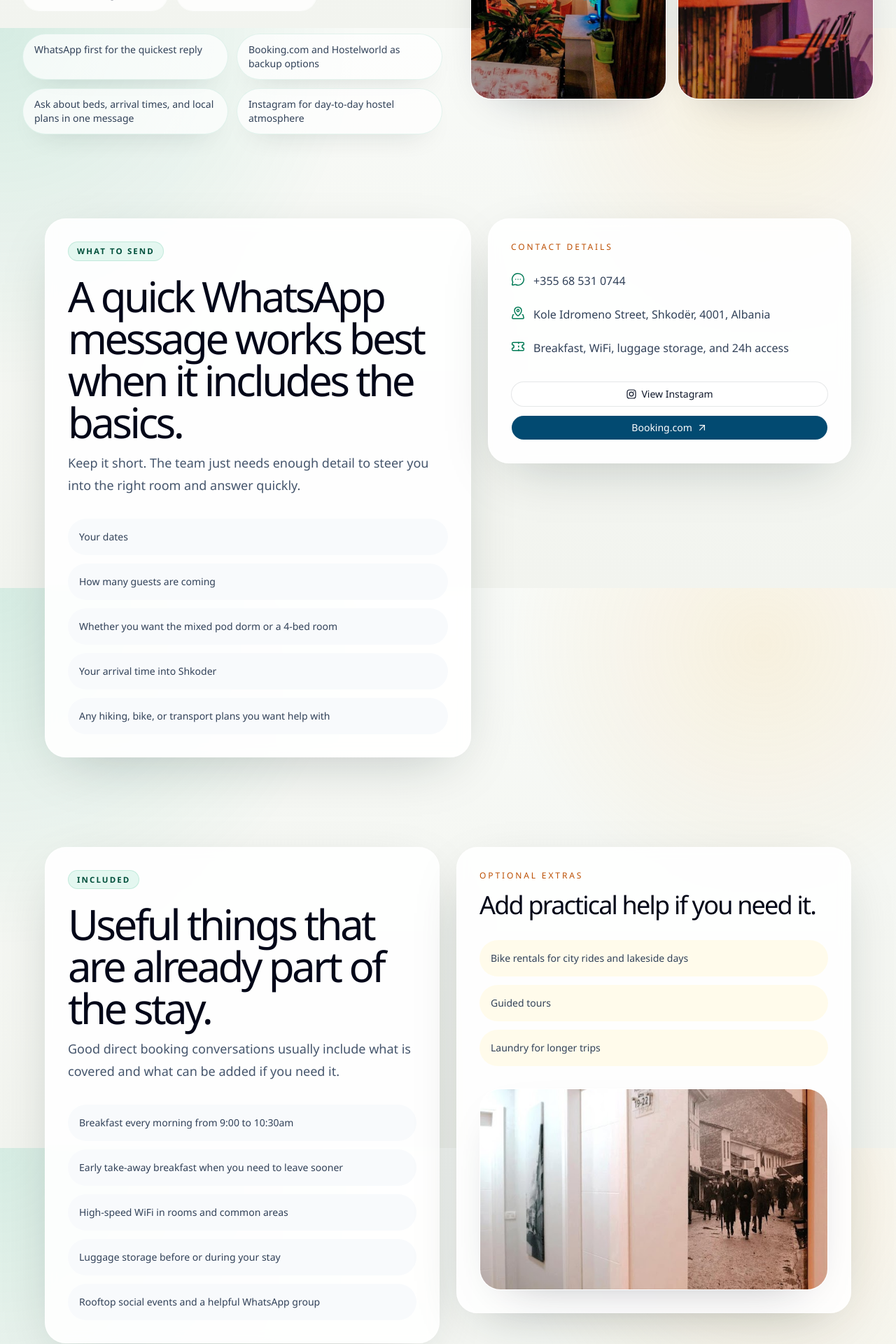
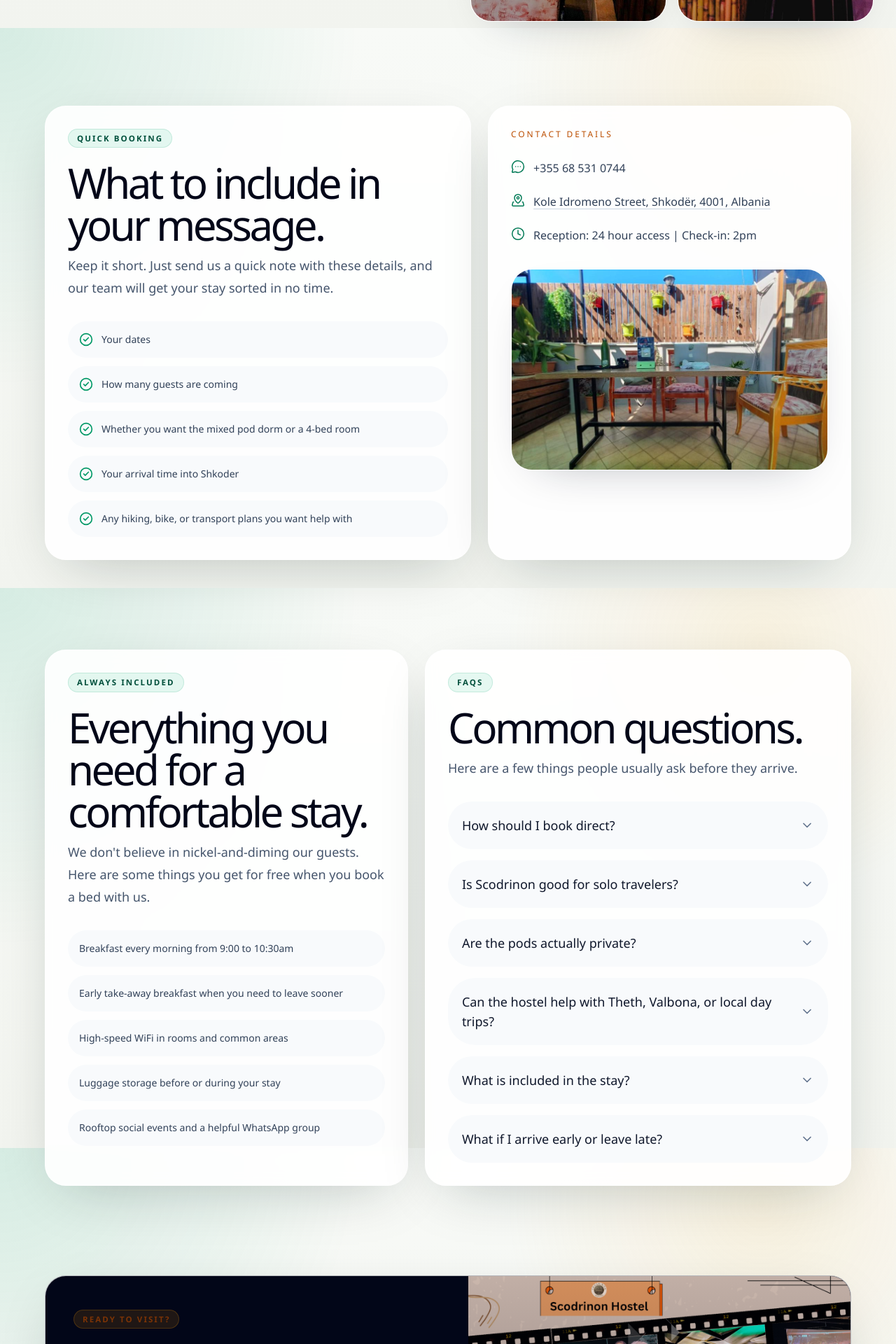
Before and after one commit to dkuromi1/hostel-nextjs, a Next.js app: page /contact in a window 1280 px wide. Shown: the part 760-2680 px from the top of the page at 70% size. Built offline with nearby package versions, Linux system fonts and the light colour scheme; no server answers.

Commit message:
feat: contact page updated
webcopy updated
removed unnecessary elements
moved faq page
major visual upgrades
clickable Google Maps
added check-in/reception times

```diff
--- a/app/contact/page.tsx
+++ b/app/contact/page.tsx
@@ -1,9 +1,11 @@
 import Image from "next/image";
 import {
   ArrowUpRight,
+  CheckCircle2,
+  ChevronDown,
+  Clock,
   MapPinned,
   MessageCircleMore,
-  Ticket,
 } from "lucide-react";
 
 import { BookingActions } from "@/components/booking-actions";
@@ -18,6 +20,7 @@ import { Panel } from "@/components/ui/panel";
 import { buildBreadcrumbSchema, buildMetadata } from "@/lib/metadata";
 import {
   contactChecklist,
+  faqItems,
   freeServices,
   paidServices,
   siteConfig,
@@ -43,15 +46,9 @@ export default function ContactPage() {
       />
 
       <PageHero
-        eyebrow="Contact"
-        title="Direct booking should feel as easy as sending one message."
-        description="WhatsApp is the most prominent route because it is the fastest and clearest way to speak with the hostel team. If you prefer booking platforms, those links are right here too."
-        highlights={[
-          "WhatsApp first for the quickest reply",
-          "Booking.com and Hostelworld as backup options",
-          "Ask about beds, arrival times, and local plans in one message",
-          "Instagram for day-to-day hostel atmosphere",
-        ]}
+        eyebrow="Contact & Book"
+        title="Skip the fees. Book directly with a simple message."
+        description="We prefer WhatsApp because it's the fastest way to answer your questions and secure your bed. (But if you prefer the booking apps, you'll find those links here too)."
       >
         <div className="grid gap-4">
           <Panel className="p-6 sm:p-7">
@@ -67,7 +64,7 @@ export default function ContactPage() {
               from Shkoder after your stay.
             </p>
             <div className="mt-6">
-              <BookingActions className="max-w-4xl" />
+              <BookingActions className="max-w-4xl" whatsappOnly={true}/>
             </div>
           </Panel>
           <div className="grid gap-4 md:grid-cols-2">
@@ -96,19 +93,20 @@ export default function ContactPage() {
       <section className="px-4 py-16 sm:px-6 lg:px-8">
         <div className="shell-container grid gap-6 lg:grid-cols-[1.08fr_0.92fr]">
           <Reveal>
-            <Panel className="p-6 sm:p-8">
+            <Panel className="p-6 sm:p-8 h-full">
               <SectionHeading
-                eyebrow="What To Send"
-                title="A quick WhatsApp message works best when it includes the basics."
-                description="Keep it short. The team just needs enough detail to steer you into the right room and answer quickly."
+                eyebrow="Quick Booking"
+                title="What to include in your message."
+                description="Keep it short. Just send us a quick note with these details, and our team will get your stay sorted in no time."
               />
               <div className="mt-8 grid gap-3">
                 {contactChecklist.map((item) => (
                   <div
                     key={item}
-                    className="rounded-2xl bg-slate-50 px-4 py-3 text-sm leading-7 text-slate-700"
+                    className="flex items-center gap-3 rounded-2xl bg-slate-50 px-4 py-3 text-sm leading-7 text-slate-700"
                   >
-                    {item}
+                    <CheckCircle2 className="size-5 shrink-0 text-emerald-600" />
+                    <span>{item}</span>
                   </div>
                 ))}
               </div>
@@ -116,7 +114,7 @@ export default function ContactPage() {
           </Reveal>
 
           <Reveal delay={120}>
-            <Panel className="p-6 sm:p-8">
+            <Panel className="p-6 sm:p-8 h-full">
               <p className="text-xs uppercase tracking-[0.24em] text-amber-700">
                 Contact Details
               </p>
@@ -133,41 +131,33 @@ export default function ContactPage() {
                     className="mt-1 size-5 shrink-0 text-emerald-700"
                     strokeWidth={1.8}
                   />
-                  <span>{siteConfig.location}</span>
+                  <a
+                    href={`https://www.google.com/maps/search/?api=1&query=${encodeURIComponent(
+                      siteConfig.name + " " + siteConfig.location
+                    )}`}
+                    target="_blank"
+                    rel="noreferrer"
+                    className="underline decoration-slate-300 underline-offset-4 hover:text-emerald-700 transition-colors"
+                  >
+                    {siteConfig.location}
+                  </a>
                 </p>
                 <p className="flex items-start gap-3">
-                  <Ticket
+                  <Clock
                     className="mt-1 size-5 shrink-0 text-emerald-700"
                     strokeWidth={1.8}
                   />
-                  <span>Breakfast, WiFi, luggage storage, and 24h access</span>
+                  <span>Reception: 24 hour access | Check-in: 2pm</span>
                 </p>
               </div>
-              <div className="mt-8 grid gap-3">
-                <a
-                  href={siteConfig.instagramUrl}
-                  target="_blank"
-                  rel="noreferrer"
-                  className={cn(
-                    buttonVariants({ variant: "outline", size: "lg" }),
-                    "rounded-full bg-white"
-                  )}
-                >
-                  <InstagramGlyph className="size-4" strokeWidth={1.8} />
-                  View Instagram
-                </a>
-                <a
-                  href={siteConfig.bookingUrl}
-                  target="_blank"
-                  rel="noreferrer"
-                  className={cn(
-                    buttonVariants({ variant: "secondary", size: "lg" }),
-                    "rounded-full bg-sky-900 text-white hover:bg-sky-950"
-                  )}
-                >
-                  Booking.com
-                  <ArrowUpRight className="size-4" strokeWidth={1.8} />
-                </a>
+              <div className="mt-8 media-frame relative min-h-[18rem]">
+                <Image
+                  src="/images/outdoor_common_2.jpg"
+                  alt="Outdoor ambiance at Scodrinon Hostel"
+                  fill
+                  className="object-cover"
+                  sizes="(max-width: 1024px) 100vw, 38vw"
+                />
               </div>
             </Panel>
           </Reveal>
@@ -175,13 +165,13 @@ export default function ContactPage() {
       </section>
 
       <section className="px-4 py-16 sm:px-6 lg:px-8">
-        <div className="shell-container grid gap-6 lg:grid-cols-2">
+        <div className="shell-container grid gap-6 lg:grid-cols-[0.92fr_1.08fr]">
           <Reveal>
-            <Panel className="p-6 sm:p-8">
+            <Panel className="p-6 sm:p-8 h-full">
               <SectionHeading
-                eyebrow="Included"
-                title="Useful things that are already part of the stay."
-                description="Good direct booking conversations usually include what is covered and what can be added if you need it."
+                eyebrow="Always Included"
+                title="Everything you need for a comfortable stay."
+                description="We don't believe in nickel-and-diming our guests. Here are some things you get for free when you book a bed with us."
               />
               <div className="mt-8 grid gap-3">
                 {freeServices.map((service) => (
@@ -195,32 +185,31 @@ export default function ContactPage() {
               </div>
             </Panel>
           </Reveal>
+
           <Reveal delay={120}>
-            <Panel className="p-6 sm:p-8">
-              <p className="text-xs uppercase tracking-[0.24em] text-amber-700">
-                Optional Extras
-              </p>
-              <h2 className="mt-4 font-heading text-4xl leading-none tracking-[-0.05em] text-slate-950">
-                Add practical help if you need it.
-              </h2>
-              <div className="mt-8 grid gap-3">
-                {paidServices.map((service) => (
-                  <div
-                    key={service}
-                    className="rounded-2xl bg-amber-50 px-4 py-3 text-sm leading-7 text-slate-700"
+            <Panel className="p-6 sm:p-8 h-full">
+              <SectionHeading
+                eyebrow="FAQs"
+                title="Common questions."
+                description="Here are a few things people usually ask before they arrive."
+              />
+              <div className="mt-8 flex flex-col gap-4">
+                {faqItems.map((faq, i) => (
+                  <details
+                    key={i}
+                    className="group rounded-2xl bg-slate-50 p-5 open:bg-slate-100 transition-colors"
                   >
-                    {service}
-                  </div>
+                    <summary className="font-heading text-lg font-medium text-slate-900 cursor-pointer list-none flex justify-between items-center gap-4">
+                      {faq.question}
+                      <span className="transition-transform duration-300 group-open:rotate-180 shrink-0">
+                        <ChevronDown className="size-5 text-slate-500" />
+                      </span>
+                    </summary>
+                    <p className="mt-3 text-base leading-7 text-slate-600 pr-6">
+                      {faq.answer}
+                    </p>
+                  </details>
                 ))}
-              </div>
-              <div className="mt-8 media-frame relative min-h-[18rem]">
-                <Image
-                  src="/images/ambiance_3.jpg"
-                  alt="Interior ambiance at Scodrinon Hostel"
-                  fill
-                  className="object-cover"
-                  sizes="(max-width: 1024px) 100vw, 38vw"
-                />
               </div>
             </Panel>
           </Reveal>
@@ -230,9 +219,9 @@ export default function ContactPage() {
       <section className="px-4 py-16 sm:px-6 lg:px-8">
         <div className="shell-container">
           <CtaStrip
-            eyebrow="Message The Hostel"
-            title="If you have the dates, you have enough to start the booking."
-            description="WhatsApp gets top billing because it is the most direct path to a confirmed stay. Booking.com and Hostelworld remain one click behind it."
+            eyebrow="Ready to visit?"
+            title="Got your dates? Let's get you booked."
+            description="Drop us a message on WhatsApp and we'll confirm your bed right away. We can't wait to welcome you to Shkoder."
             image="/images/promo_2.png"
             alt="Promotional image for Scodrinon Hostel"
           />
--- a/app/page.tsx
+++ b/app/page.tsx
@@ -577,18 +577,6 @@ export default function Home() {
             </div>
           </Reveal>
 
-          <Reveal delay={120} className="lg:col-span-5">
-            <Panel className="p-6 h-full">
-              <SectionHeading
-                eyebrow="FAQ"
-                title="A few things travelers usually ask before they book."
-                description="If you want a quick answer, skip the forms and message on WhatsApp instead."
-              />
-              <div className="mt-8">
-                <FaqList items={faqItems} />
-              </div>
-            </Panel>
-          </Reveal>
         </div>
       </section>
 
--- a/components/booking-actions.tsx
+++ b/components/booking-actions.tsx
@@ -7,11 +7,13 @@ import { siteConfig } from "@/lib/site-data";
 type BookingActionsProps = {
   className?: string;
   compact?: boolean;
+  whatsappOnly?: boolean;
 };
 
 export function BookingActions({
   className,
   compact = false,
+  whatsappOnly = false,
 }: BookingActionsProps) {
   return (
     <div
@@ -33,6 +35,7 @@ export function BookingActions({
         <MessageCircleMore className="size-4" strokeWidth={1.8} />
         <span>Message Us On WhatsApp</span>
       </a>
+      {!whatsappOnly && (
         <div className="flex w-full min-w-0 flex-col gap-3 sm:w-auto sm:shrink-0 sm:flex-row sm:flex-nowrap sm:gap-3">
           <a
             href={siteConfig.bookingUrl}
@@ -59,6 +62,7 @@ export function BookingActions({
             <ArrowUpRight className="size-4" strokeWidth={1.8} />
           </a>
         </div>
+      )}
     </div>
   );
 }
```
Lines whose indentation alone changed are shown as unchanged.
